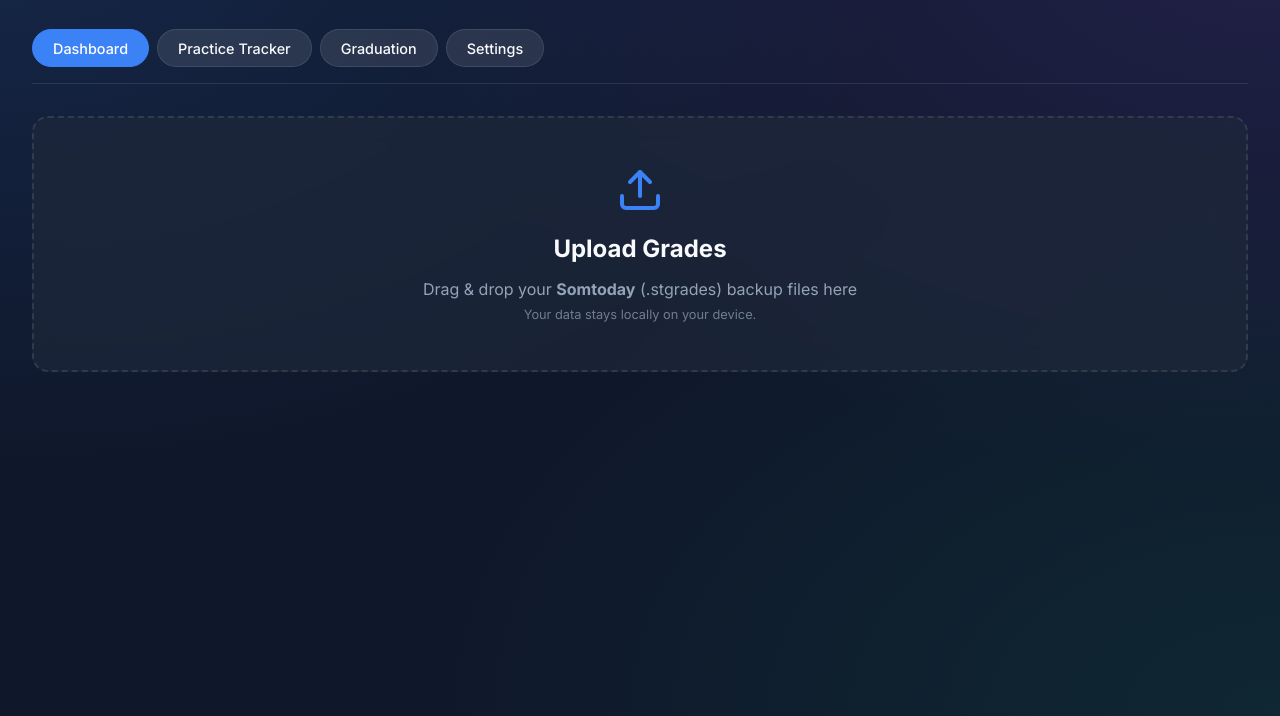
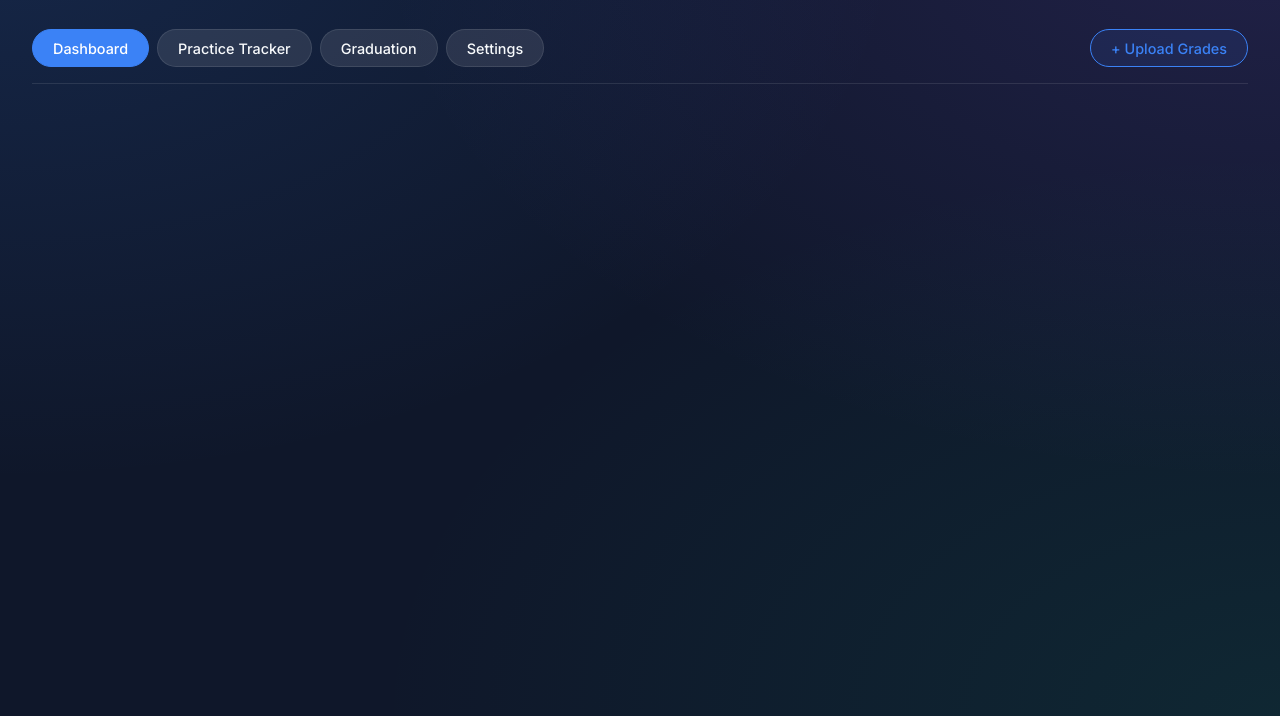
Before and after one commit to 17381osgh/studybuddy, a plain HTML site: page index.html in a window 1280 px wide. Shown: the part 84-800 px from the top of the page. Drawn offline with nearby package versions, Linux system fonts and the light colour scheme.

Commit message:
UI Update: Move upload to navbar and fix active tab logic

```diff
--- a/index.html
+++ b/index.html
@@ -544,21 +544,11 @@
             <button id="nav-practice" class="btn nav-btn" onclick="showTab('practice')">Practice Tracker</button>
             <button id="nav-graduation" class="btn nav-btn" onclick="showTab('graduation')">Graduation</button>
             <button id="nav-settings" class="btn nav-btn" onclick="showTab('settings')">Settings</button>
+            <button class="btn nav-btn" onclick="document.getElementById('file-input').click()" style="margin-left: auto; border-color: var(--accent-primary); color: var(--accent-primary); background: rgba(59, 130, 246, 0.1);">+ Upload Grades</button>
         </nav>
 
         <div id="somtoday-tab" class="tab-content active">
-
-        <div id="upload-section" class="upload-area">
-            <svg width="48" height="48" viewBox="0 0 24 24" fill="none" stroke="currentColor" stroke-width="2" stroke-linecap="round" stroke-linejoin="round" style="color: var(--accent-primary); margin-bottom: 1rem;">
-                <path d="M21 15v4a2 2 0 0 1-2 2H5a2 2 0 0 1-2-2v-4"></path>
-                <polyline points="17 8 12 3 7 8"></polyline>
-                <line x1="12" y1="3" x2="12" y2="15"></line>
-            </svg>
-            <h2>Upload Grades</h2>
-            <p>Drag & drop your <b>Somtoday</b> (.stgrades) backup files here</p>
-            <p style="font-size: 0.8rem; margin-top: 0.5rem; opacity: 0.7;">Your data stays locally on your device.</p>
-            <input type="file" id="file-input" accept=".stgrades,.json,.csv" multiple>
-        </div>
+            <input type="file" id="file-input" accept=".stgrades,.json,.csv" multiple style="display: none;">
 
         <div class="year-tabs" id="year-tabs">
             <!-- Year tabs will be injected here -->
```
